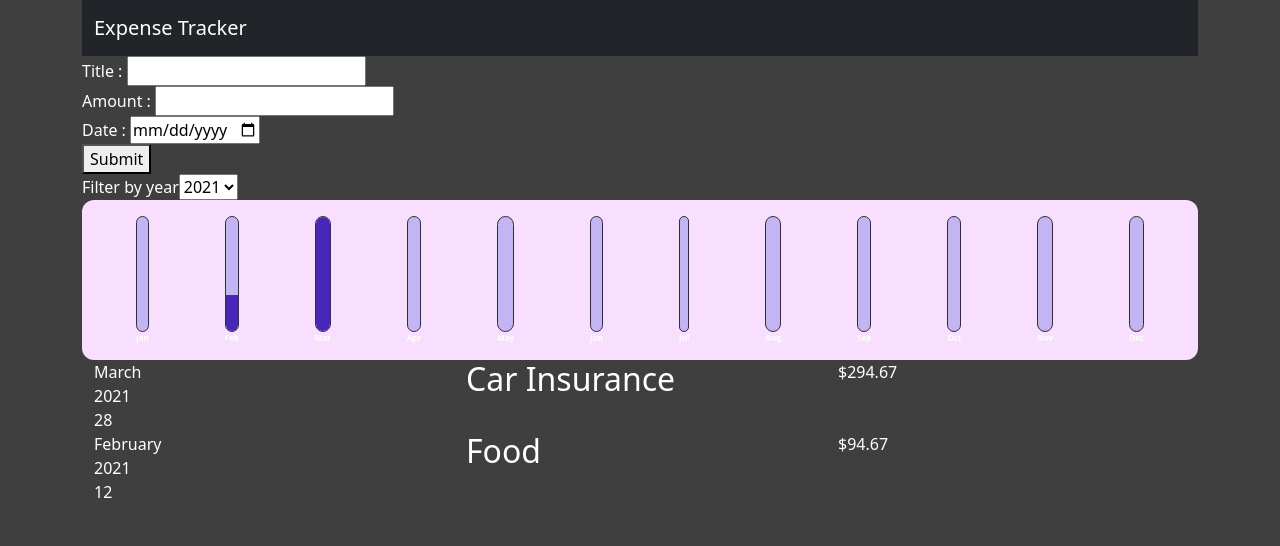
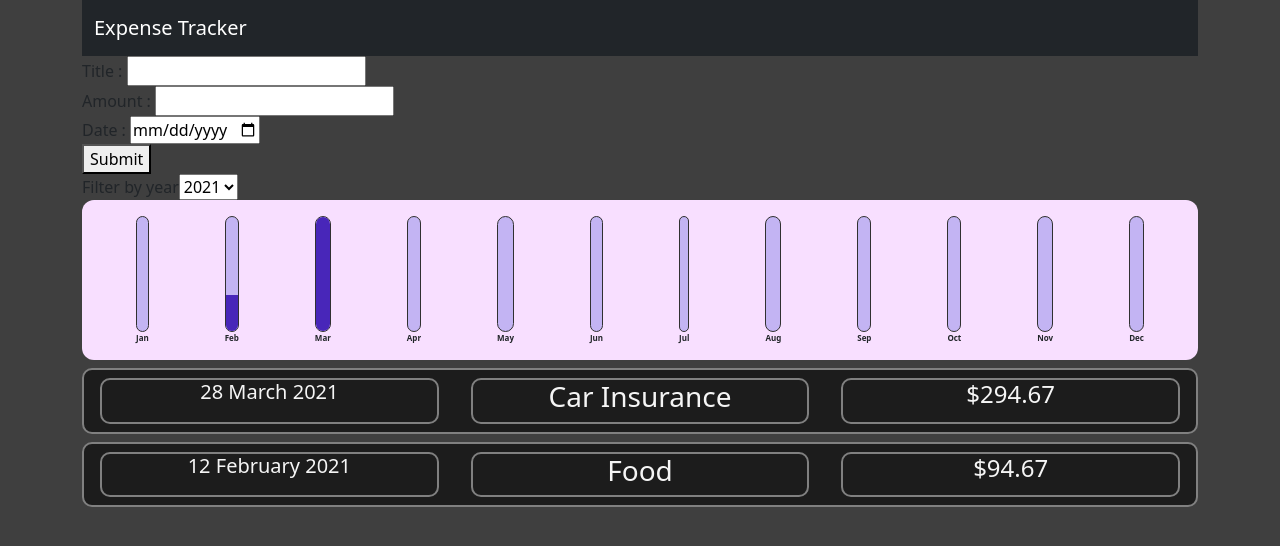
Before and after one commit to rsachdeva1020/Expense-Tracker, a React (Create React App) app: page / in a window 1280 px wide. Shown: the top 546 px of the page. Built offline with nearby package versions, Linux system fonts and the light colour scheme.

Commit message:
refactoring

```diff
--- a/src/App.css
+++ b/src/App.css
@@ -1,4 +1,4 @@
-.App {
+/* .App {
   text-align: center;
 }
 
@@ -35,4 +35,4 @@
   to {
     transform: rotate(360deg);
   }
-}
+} */
--- a/src/components/Expenses/CSS/ExpenseItem.css
+++ b/src/components/Expenses/CSS/ExpenseItem.css
@@ -1,16 +1,29 @@
-*{
+.meriClass{
+    background-color: rgba(0, 0, 0, 0.55);
+    color: whitesmoke;
+    border: 2px solid grey;
+    border-radius: 10px;
+}
+
+.insideClass{
+    border: 2px solid grey;
+    border-radius: 10px;
+    text-align: center;
+}
+
+/* *{
     padding: 0;
     margin: 0;
 }
 
 /* div{
     color: aliceblue;
-} */
+}
 
 .expense-item{
     display: flex;
     /* width: 100vw; */
-    /* height: 100px; */
+    /* height: 100px;
     flex-direction: row;
     background-color: gray;
     margin: 15px 0px;
@@ -25,11 +38,11 @@
     padding: 5px 5px;
 }
 .expense-item__price{
-    /* width: 100px; */
+    /* width: 100px;
     color: white;
     padding: 5px 10px;
     margin: 5px 0px;
     border: 1px solid white;
     border-radius: 10px;
     background-color: purple;
-}
+} */
--- a/src/components/Expenses/ExpenseDate.js
+++ b/src/components/Expenses/ExpenseDate.js
@@ -1,4 +1,4 @@
-import './CSS/ExpenseDate.css';
+// import './CSS/ExpenseDate.css';
 
 function ExpenseDate(props){
     const month = props.date.toLocaleString('en-US', { month: 'long' });
@@ -7,10 +7,14 @@ function ExpenseDate(props){
 
     return (
     <div className='expense-date'>
+      {day} {month} {year}
+      {/*
       <div className='expense-date__month'>{month}</div>
       <div className='expense-date__year'>{year}</div>
       <div className='expense-date__day'>{day}</div>
+    */}
     </div>
+
   );
 }
 
--- a/src/components/Expenses/ExpenseItem.js
+++ b/src/components/Expenses/ExpenseItem.js
@@ -1,23 +1,27 @@
 
-// import "./CSS/ExpenseItem.css";
+import "./CSS/ExpenseItem.css";
 
 import "./ExpenseDate.js";
 import ExpenseDate from "./ExpenseDate.js";
 
 function ExpenseItem(props){
     return(
-        <div class="container">
-            <div class="row">
-                <div class="col order-last">
-                    ${props.prop.amount}
+        <div class="container my-2">
+            <div class="row meriClass">
+                <div class="col order-last insideClass mx-3 my-2">
+                    <h4>
+                        ${props.prop.amount}
+                    </h4>
                 </div>
-                <div class="col">
-                    <h2>
+                <div class="col insideClass mx-3 my-2">
+                    <h3>
                         {props.prop.title}
-                    </h2>
+                    </h3>
                 </div>
-                <div class="col order-first">
-                    <ExpenseDate date={props.prop.date}/>
+                <div class="col order-first insideClass mx-3 my-2">
+                    <h5>
+                        <ExpenseDate date={props.prop.date}/>
+                    </h5>
                 </div>
             </div>
         {/*
--- a/src/index.css
+++ b/src/index.css
@@ -1,15 +1,15 @@
 @import url('https://fonts.googleapis.com/css2?family=Noto+Sans+JP:wght@400;700&display=swap');
 
-* {
+/* * {
   box-sizing: border-box;
-}
+} */
 
 html {
   font-family: 'Noto Sans JP', sans-serif;
 }
 
 body {
-  color : white;
-  margin: 0;
+  /* color : white; */
+  /* margin: 0; */
   background-color: #3f3f3f;
 }
```
